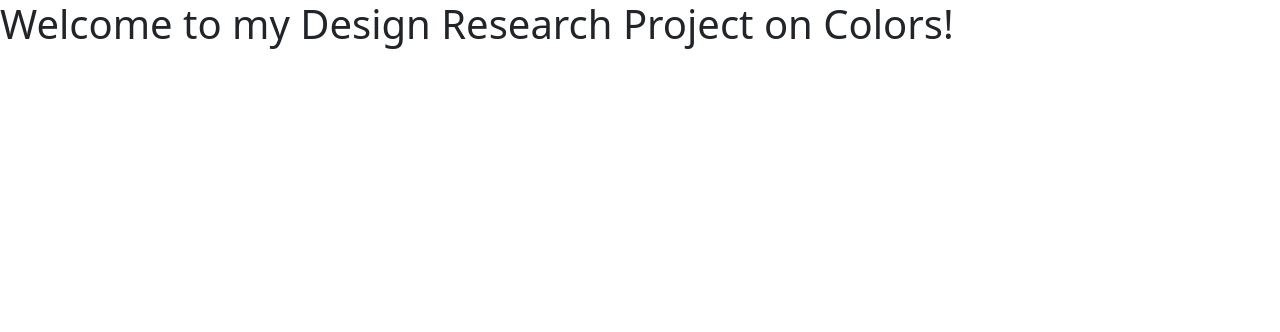
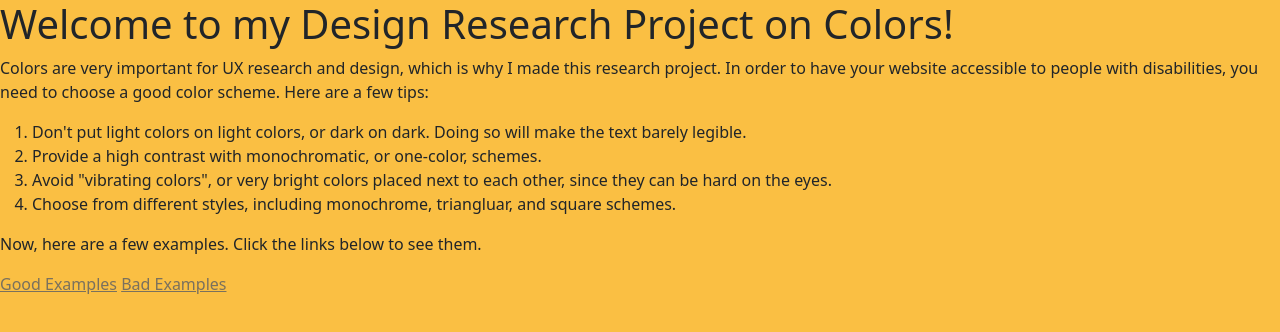
Before and after one commit to Lily726197/Design-Research-Project, a plain HTML site: page index.html in a window 1280 px wide. Drawn offline with nearby package versions, Linux system fonts and the light colour scheme.

Commit message:
new files

```diff
--- a/index.html
+++ b/index.html
@@ -8,5 +8,16 @@
     </head>
     <body>
         <h1>Welcome to my Design Research Project on Colors!</h1>
+        <p>Colors are very important for UX research and design, which is why I made this research project. In order to have
+            your website accessible to people with disabilities, you need to choose a good color scheme. Here are a few tips:
+            <ol>
+                <li>Don't put light colors on light colors, or dark on dark. Doing so will make the text barely legible.</li>
+                <li>Provide a high contrast with monochromatic, or one-color, schemes.</li>
+                <li>Avoid "vibrating colors", or very bright colors placed next to each other, since they can be hard on the eyes.</li>
+                <li>Choose from different styles, including monochrome, triangluar, and square schemes.</li>
+            </ol>
+            Now, here are a few examples. Click the links below to see them.</p>
+            <a href="goodsites.html">Good Examples</a>
+            <a href="badsites.html">Bad Examples</a>
     </body>
 </html>
--- a/style.css
+++ b/style.css
@@ -0,0 +1,7 @@
+body{
+    background-color:#FABF43;
+}
+
+a{
+    color:#7A715E
+}
```
Also changed, not shown: badsites.html (added, +12 -0 lines), goodsites.html (added, +12 -0 lines).
